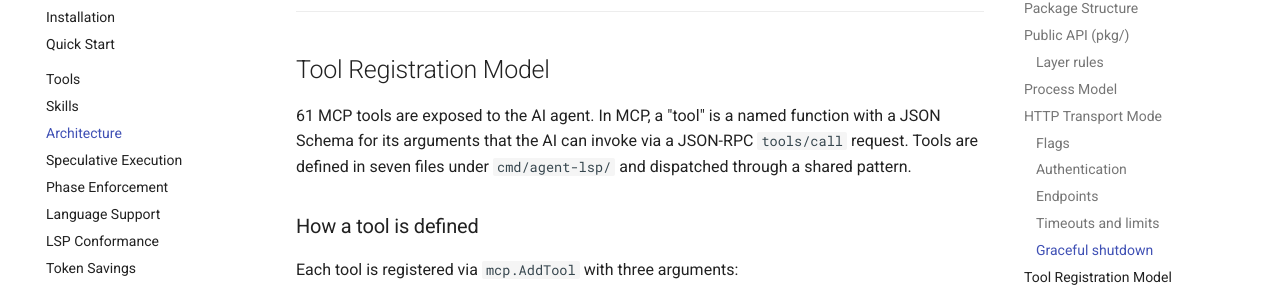
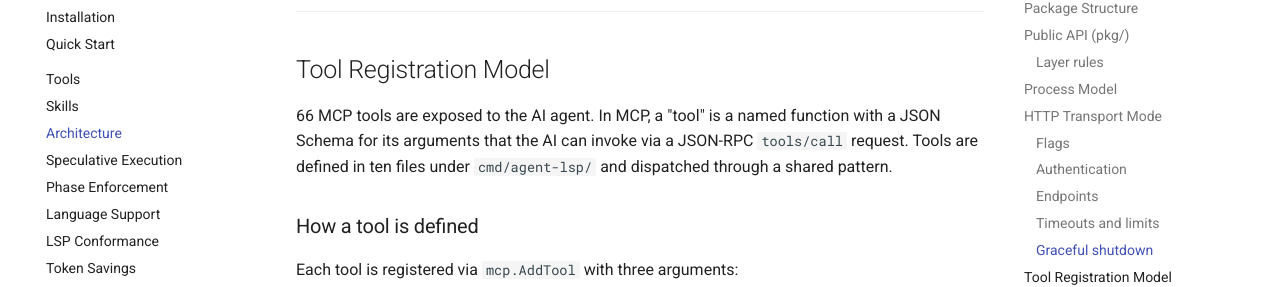
Before and after one commit to blackwell-systems/agent-lsp, an MkDocs documentation site: the page built from docs/architecture.md, in a window 1280 px wide and 900 px high, scrolled down 13239 px. Shown: the part 154-441 px from the top of the window. Built offline with MkDocs 1.6.1 and Material for MkDocs 9.7.7, drawn with Linux system fonts in a browser that asks for light colours; comment, search, counter and statistics services are not loaded; some of the changed text lies outside the part shown.

Commit message:
docs: fix remaining stale tool counts in architecture.md

````diff
--- a/docs/architecture.md
+++ b/docs/architecture.md
@@ -500,7 +500,7 @@ For HTTP mode, the HTTP server calls `Shutdown` with a 5-second deadline, draini
 
 ## Tool Registration Model
 
-61 MCP tools are exposed to the AI agent. In MCP, a "tool" is a named function with a JSON Schema for its arguments that the AI can invoke via a JSON-RPC `tools/call` request. Tools are defined in seven files under `cmd/agent-lsp/` and dispatched through a shared pattern.
+66 MCP tools are exposed to the AI agent. In MCP, a "tool" is a named function with a JSON Schema for its arguments that the AI can invoke via a JSON-RPC `tools/call` request. Tools are defined in ten files under `cmd/agent-lsp/` and dispatched through a shared pattern.
 
 ### How a tool is defined
 
@@ -1181,7 +1181,7 @@ Skills are structured workflow definitions that tell agents how to orchestrate M
 ```
 Go binary (agent-lsp)                     skills/ directory
 ─────────────────────                     ──────────────────
-Exposes 61 MCP tools                      Source SKILL.md definitions
+Exposes 66 MCP tools                      Source SKILL.md definitions
 Serves skills via prompts/list + get      Installed to ~/.claude/skills/ for slash commands
 Embeds skill definitions at build time    Used by AgentSkills clients directly
 ```
````
